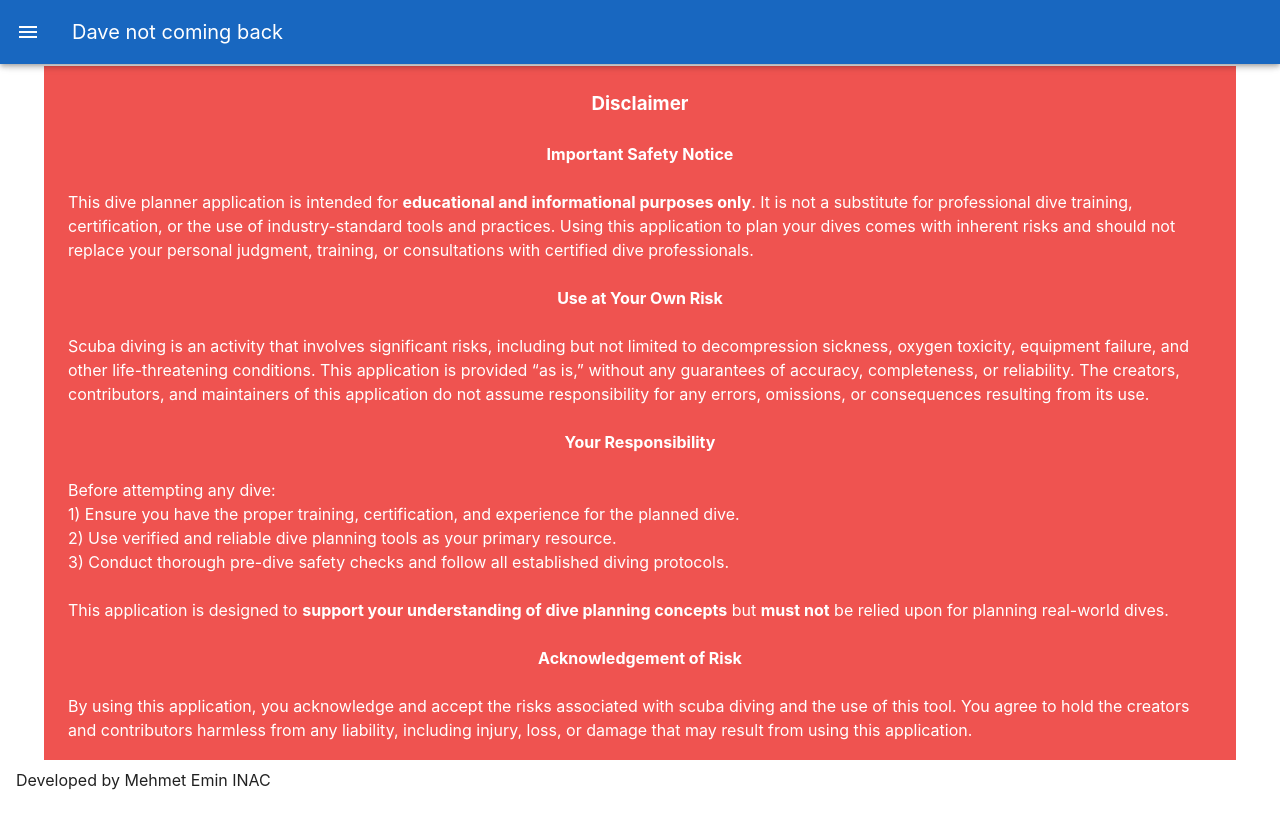
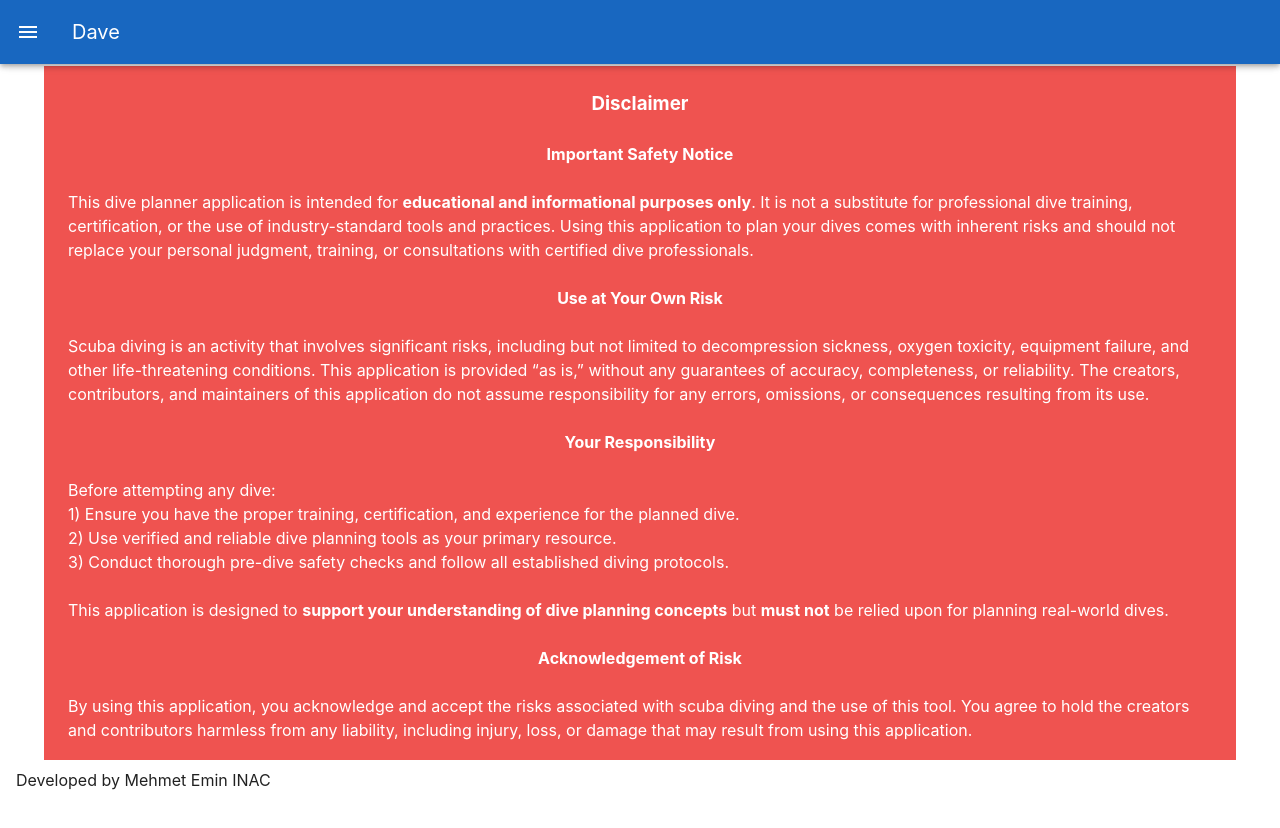
Before and after one commit to meinac/dave, a Vue app: page / in a window 1280 px wide. Shown: the top 828 px of the page. Built offline with nearby package versions, Linux system fonts and the light colour scheme.

Commit message:
Change the app name

```diff
--- a/src/App.vue
+++ b/src/App.vue
@@ -23,7 +23,7 @@
   <v-app>
     <v-app-bar color="primary" prominent app>
       <v-app-bar-nav-icon variant="text" @click.stop="drawer = !drawer"></v-app-bar-nav-icon>
-      <v-toolbar-title class="text-start">Dave not coming back</v-toolbar-title>
+      <v-toolbar-title class="text-start">Dave</v-toolbar-title>
     </v-app-bar>
 
     <v-navigation-drawer
```
